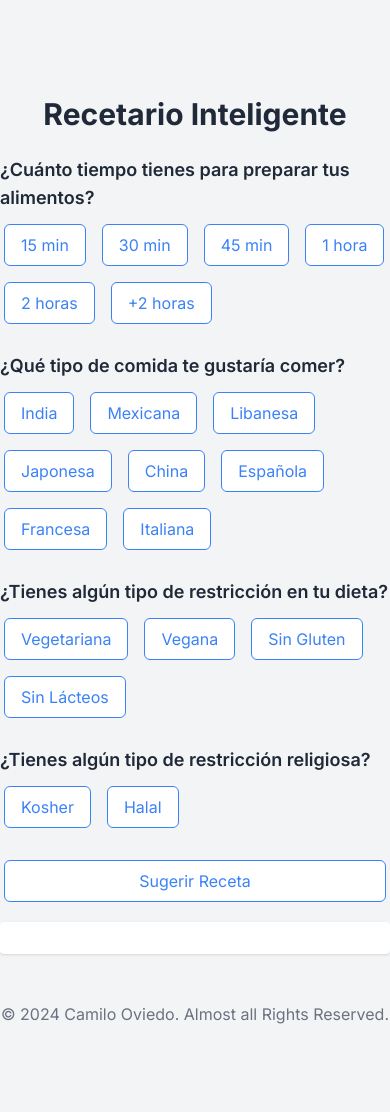
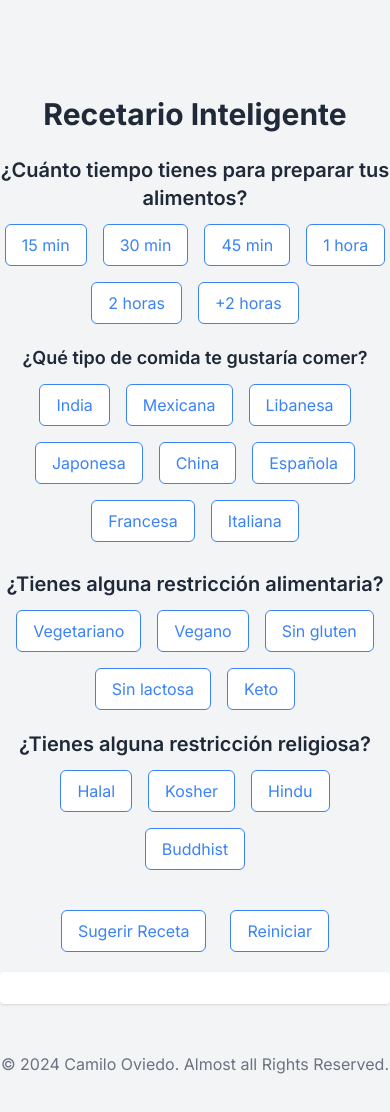
Before and after one commit to Champetaman/ai-dietary-recipe, a Next.js app: page / in a window 390 px wide. Shown: the top 1112 px of the page. Built offline with nearby package versions, Linux system fonts and the light colour scheme.

Commit message:
Ajuste en Botones y Sitio responsive

```diff
--- a/app/page.tsx
+++ b/app/page.tsx
@@ -6,7 +6,6 @@ import TimeSelector from "../components/TimeSelector";
 import FoodTypeSelector from "../components/FoodTypeSelector";
 import DietaryRestrictionsSelector from "../components/DietaryRestrictionsSelector";
 import ReligiousRestrictionsSelector from "../components/ReligiousRestrictionsSelector";
-import Image from "next/image";
 
 export default function Chat() {
   const { error, messages, isLoading, setInput, handleSubmit, reload, stop } =
@@ -39,21 +38,21 @@ export default function Chat() {
       selectedReligiousRestrictions.length > 0
         ? `Religious Restrictions: ${selectedReligiousRestrictions.join(", ")},`
         : ""
-    }
-    Please include an image of the recipe.`;
+    }`;
 
     setInput(prompt);
     handleSubmit(new Event("submit"));
   };
 
-  const parseImageUrl = (text: string) => {
-    const urlMatch = text.match(/(https?:\/\/[^\s]+)/);
-    console.log(urlMatch);
-    return urlMatch ? urlMatch[0] : null;
+  const onReset = () => {
+    setSelectedTime(null);
+    setSelectedFoodType(null);
+    setSelectedDietaryRestrictions([]);
+    setSelectedReligiousRestrictions([]);
   };
 
   return (
-    <div className="flex flex-col w-full max-w-md py-24 mx-auto">
+    <div className="flex flex-col items-center w-full max-w-md py-24 mx-auto">
       <header className="mb-6 text-center">
         <h1 className="text-3xl font-bold">Recetario Inteligente</h1>
       </header>
@@ -67,9 +66,14 @@ export default function Chat() {
         onSelectRestriction={setSelectedReligiousRestrictions}
       />
 
-      <button onClick={onSubmit} className="btn">
-        Sugerir Receta
-      </button>
+      <div className="flex gap-4 mt-4">
+        <button onClick={onSubmit} className="btn">
+          Sugerir Receta
+        </button>
+        <button onClick={onReset} className="btn">
+          Reiniciar
+        </button>
+      </div>
 
       {isLoading && (
         <div className="mt-4 text-gray-500">
@@ -97,35 +101,25 @@ export default function Chat() {
         </div>
       )}
 
-      <div className="mt-4 p-4 bg-white rounded shadow">
+      <div className="mt-4 p-4 bg-white rounded shadow w-full">
         {messages
           .filter((m) => m.role === "assistant")
           .map((m) => {
-            const imageUrl = parseImageUrl(m.content);
-            const textWithoutImageUrl = imageUrl
-              ? m.content.replace(imageUrl, "").trim()
-              : m.content;
             return (
               <div key={m.id} className="whitespace-pre-wrap">
-                {textWithoutImageUrl}
-                {/* {imageUrl && (
-                  <div className="mt-4 relative w-full h-64">
-                    <Image
-                      src={imageUrl}
-                      alt="Recipe"
-                      layout="fill"
-                      objectFit="cover"
-                      className="rounded"
-                    />
-                  </div>
-                )} */}
+                <p className="text-lg font-medium mb-2">Respuesta del AI:</p>
+                <p className="p-4 bg-gray-100 rounded-md">{m.content}</p>
               </div>
             );
           })}
       </div>
 
       <footer className="mt-12 text-center text-gray-500">
-        © {new Date().getFullYear()} Camilo Oviedo. Almost all Rights Reserved.
+        © {new Date().getFullYear()}{" "}
+        <a href="https://www.camilooviedo.com/" className="hover:underline">
+          Camilo Oviedo
+        </a>
+        . Almost all Rights Reserved.
       </footer>
     </div>
   );
--- a/components/DietaryRestrictionsSelector.tsx
+++ b/components/DietaryRestrictionsSelector.tsx
@@ -1,7 +1,7 @@
 import React, { useState } from "react";
 
 interface DietaryRestrictionsSelectorProps {
-  onSelectRestriction: (restriction: string[]) => void;
+  onSelectRestriction: (restrictions: string[]) => void;
 }
 
 const DietaryRestrictionsSelector: React.FC<
@@ -10,30 +10,40 @@ const DietaryRestrictionsSelector: React.FC<
   const [selectedRestrictions, setSelectedRestrictions] = useState<string[]>(
     []
   );
-  const restrictions = ["Vegetariana", "Vegana", "Sin Gluten", "Sin Lácteos"];
 
-  const handleClick = (restriction: string) => {
-    const updatedRestrictions = selectedRestrictions.includes(restriction)
+  const handleSelectRestriction = (restriction: string) => {
+    const isSelected = selectedRestrictions.includes(restriction);
+    const newRestrictions = isSelected
       ? selectedRestrictions.filter((r) => r !== restriction)
       : [...selectedRestrictions, restriction];
 
-    setSelectedRestrictions(updatedRestrictions);
-    onSelectRestriction(updatedRestrictions);
+    setSelectedRestrictions(newRestrictions);
+    onSelectRestriction(newRestrictions);
   };
 
+  const restrictions = [
+    "Vegetariano",
+    "Vegano",
+    "Sin gluten",
+    "Sin lactosa",
+    "Keto",
+  ];
+
   return (
-    <div className="mb-6">
-      <h2 className="text-lg font-semibold mb-2">
-        ¿Tienes algún tipo de restricción en tu dieta?
+    <div className="mb-4 w-full">
+      <h2 className="mb-2 text-xl text-center">
+        ¿Tienes alguna restricción alimentaria?
       </h2>
-      <div className="flex flex-wrap gap-2">
+      <div className="flex flex-wrap gap-2 justify-center">
         {restrictions.map((restriction) => (
           <button
             key={restriction}
-            className={`btn ${
-              selectedRestrictions.includes(restriction) ? "btn-selected" : ""
+            onClick={() => handleSelectRestriction(restriction)}
+            className={`px-4 py-2 rounded-md btn ${
+              selectedRestrictions.includes(restriction)
+                ? "btn-selected"
+                : "btn-unselected"
             }`}
-            onClick={() => handleClick(restriction)}
           >
             {restriction}
           </button>
--- a/components/FoodTypeSelector.tsx
+++ b/components/FoodTypeSelector.tsx
@@ -4,7 +4,9 @@ interface FoodTypeSelectorProps {
   onSelectFoodType: (foodType: string) => void;
 }
 
-const FoodTypeSelector: React.FC<FoodTypeSelectorProps> = ({ onSelectFoodType }) => {
+const FoodTypeSelector: React.FC<FoodTypeSelectorProps> = ({
+  onSelectFoodType,
+}) => {
   const [selectedFoodType, setSelectedFoodType] = useState<string | null>(null);
   const foodTypes = [
     "India",
@@ -23,13 +25,17 @@ const FoodTypeSelector: React.FC<FoodTypeSelectorProps> = ({ onSelectFoodType })
   };
 
   return (
-    <div className="mb-6">
-      <h2 className="text-lg font-semibold mb-2">¿Qué tipo de comida te gustaría comer?</h2>
-      <div className="flex flex-wrap gap-2">
+    <div className="mb-6 w-full">
+      <h2 className="text-lg font-semibold mb-2 text-center">
+        ¿Qué tipo de comida te gustaría comer?
+      </h2>
+      <div className="flex flex-wrap gap-2 justify-center">
         {foodTypes.map((foodType) => (
           <button
             key={foodType}
-            className={`btn ${selectedFoodType === foodType ? 'btn-selected' : ''}`}
+            className={`px-4 py-2 rounded-md btn ${
+              selectedFoodType === foodType ? "btn-selected" : "btn-unselected"
+            }`}
             onClick={() => handleClick(foodType)}
           >
             {foodType}
--- a/components/ReligiousRestrictionsSelector.tsx
+++ b/components/ReligiousRestrictionsSelector.tsx
@@ -1,7 +1,7 @@
 import React, { useState } from "react";
 
 interface ReligiousRestrictionsSelectorProps {
-  onSelectRestriction: (restriction: string[]) => void;
+  onSelectRestriction: (restrictions: string[]) => void;
 }
 
 const ReligiousRestrictionsSelector: React.FC<
@@ -10,30 +10,34 @@ const ReligiousRestrictionsSelector: React.FC<
   const [selectedRestrictions, setSelectedRestrictions] = useState<string[]>(
     []
   );
-  const restrictions = ["Kosher", "Halal"];
 
-  const handleClick = (restriction: string) => {
-    const updatedRestrictions = selectedRestrictions.includes(restriction)
+  const handleSelectRestriction = (restriction: string) => {
+    const isSelected = selectedRestrictions.includes(restriction);
+    const newRestrictions = isSelected
       ? selectedRestrictions.filter((r) => r !== restriction)
       : [...selectedRestrictions, restriction];
 
-    setSelectedRestrictions(updatedRestrictions);
-    onSelectRestriction(updatedRestrictions);
+    setSelectedRestrictions(newRestrictions);
+    onSelectRestriction(newRestrictions);
   };
 
+  const restrictions = ["Halal", "Kosher", "Hindu", "Buddhist"];
+
   return (
-    <div className="mb-6">
-      <h2 className="text-lg font-semibold mb-2">
-        ¿Tienes algún tipo de restricción religiosa?
+    <div className="mb-4 w-full">
+      <h2 className="mb-2 text-xl text-center">
+        ¿Tienes alguna restricción religiosa?
       </h2>
-      <div className="flex flex-wrap gap-2">
+      <div className="flex flex-wrap gap-2 justify-center">
         {restrictions.map((restriction) => (
           <button
             key={restriction}
-            className={`btn ${
-              selectedRestrictions.includes(restriction) ? "btn-selected" : ""
+            onClick={() => handleSelectRestriction(restriction)}
+            className={`px-4 py-2 rounded-md btn ${
+              selectedRestrictions.includes(restriction)
+                ? "btn-selected"
+                : "btn-unselected"
             }`}
-            onClick={() => handleClick(restriction)}
           >
             {restriction}
           </button>
--- a/components/TimeSelector.tsx
+++ b/components/TimeSelector.tsx
@@ -6,22 +6,27 @@ interface TimeSelectorProps {
 
 const TimeSelector: React.FC<TimeSelectorProps> = ({ onSelectTime }) => {
   const [selectedTime, setSelectedTime] = useState<string | null>(null);
-  const times = ["15 min", "30 min", "45 min", "1 hora", "2 horas", "+2 horas"];
 
-  const handleClick = (time: string) => {
+  const handleSelectTime = (time: string) => {
     setSelectedTime(time);
     onSelectTime(time);
   };
 
+  const times = ["15 min", "30 min", "45 min", "1 hora", "2 horas", "+2 horas"];
+
   return (
-    <div className="mb-6">
-      <h2 className="text-lg font-semibold mb-2">¿Cuánto tiempo tienes para preparar tus alimentos?</h2>
-      <div className="flex flex-wrap gap-2">
+    <div className="mb-4 w-full">
+      <h2 className="mb-2 text-xl text-center">
+        ¿Cuánto tiempo tienes para preparar tus alimentos?
+      </h2>
+      <div className="flex flex-wrap gap-2 justify-center">
         {times.map((time) => (
           <button
             key={time}
-            className={`btn ${selectedTime === time ? 'btn-selected' : ''}`}
-            onClick={() => handleClick(time)}
+            onClick={() => handleSelectTime(time)}
+            className={`px-4 py-2 rounded-md btn ${
+              selectedTime === time ? "btn-selected" : "btn-unselected"
+            }`}
           >
             {time}
           </button>
```
